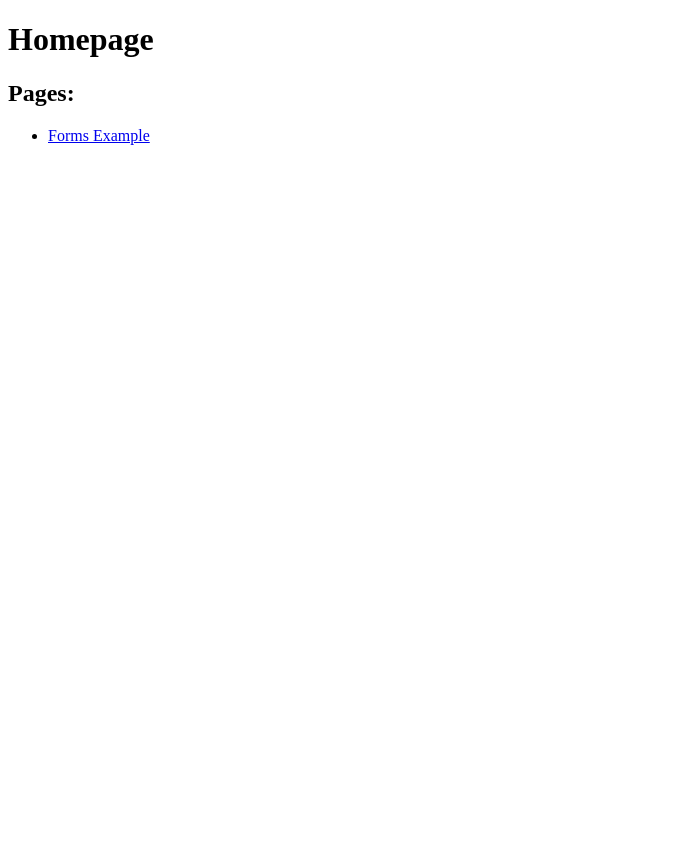
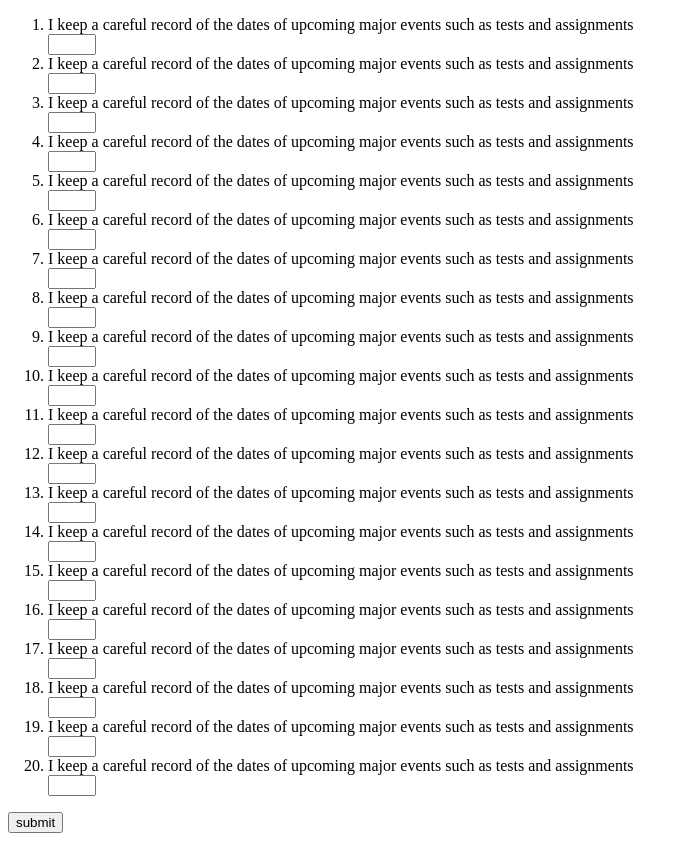
Before and after one commit to alexanderqbos/LernsTimeManagmentQuiz, a plain HTML site: page index.html in a window 1280 px wide. Shown: the whole page, without its empty margins (0-688 px from the left). Before the commit the page ends 800 px from the top, so only its background shows below. Drawn offline with Linux system fonts and the light colour scheme.

Commit message:
FileUpdates for UWO quiz

```diff
--- a/index.html
+++ b/index.html
@@ -2,15 +2,98 @@
 <html lang="en">
 <head>
     <meta charset="UTF-8">
-    <title>Alexander Bos Profile Page</title>
+    <title>Alexander Bos - Time Management Self Assessment</title>
+    <script src="script.js"></script>
 </head>
 <body>
-    <div>
-    <h1>Homepage</h1>
-    <h2>Pages:</h2>
-    <ul>
-        <li><a href="Forms.html">Forms Example</a></li>
-    </ul>
+    <div id="container">
+        <form id="TMSAform" name="TMSAform">
+            <ol>
+            <div class="Question">
+                <li>I keep a careful record of the dates of upcoming major events such as tests and assignments</li>
+                <input type="number" required name="q1" min="0" max="5">
+            </div>
+                <div class="Question">
+                    <li>I keep a careful record of the dates of upcoming major events such as tests and assignments</li>
+                    <input type="number" required name="q2" min="0" max="5">
+                </div>
+                <div class="Question">
+                    <li>I keep a careful record of the dates of upcoming major events such as tests and assignments</li>
+                    <input type="number" required name="q3" min="0" max="5">
+                </div>
+                <div class="Question">
+                    <li>I keep a careful record of the dates of upcoming major events such as tests and assignments</li>
+                    <input type="number" required name="q4" min="0" max="5">
+                </div>
+                <div class="Question">
+                    <li>I keep a careful record of the dates of upcoming major events such as tests and assignments</li>
+                    <input type="number" required name="q5" min="0" max="5">
+                </div>
+                <div class="Question">
+                    <li>I keep a careful record of the dates of upcoming major events such as tests and assignments</li>
+                    <input type="number" required name="q6" min="0" max="5">
+                </div>
+                <div class="Question">
+                    <li>I keep a careful record of the dates of upcoming major events such as tests and assignments</li>
+                    <input type="number" required name="q7" min="0" max="5">
+                </div>
+                <div class="Question">
+                    <li>I keep a careful record of the dates of upcoming major events such as tests and assignments</li>
+                    <input type="number" required name="q8" min="0" max="5">
+                </div>
+                <div class="Question">
+                    <li>I keep a careful record of the dates of upcoming major events such as tests and assignments</li>
+                    <input type="number" required name="q9" min="0" max="5">
+                </div>
+                <div class="Question">
+                    <li>I keep a careful record of the dates of upcoming major events such as tests and assignments</li>
+                    <input type="number" required name="q10" min="0" max="5">
+                </div>
+                <div class="Question">
+                    <li>I keep a careful record of the dates of upcoming major events such as tests and assignments</li>
+                    <input type="number" required name="q11" min="0" max="5">
+                </div>
+                <div class="Question">
+                    <li>I keep a careful record of the dates of upcoming major events such as tests and assignments</li>
+                    <input type="number" required name="q12" min="0" max="5">
+                </div>
+                <div class="Question">
+                    <li>I keep a careful record of the dates of upcoming major events such as tests and assignments</li>
+                    <input type="number" required name="q13" min="0" max="5">
+                </div>
+                <div class="Question">
+                    <li>I keep a careful record of the dates of upcoming major events such as tests and assignments</li>
+                    <input type="number" required name="q14" min="0" max="5">
+                </div>
+                <div class="Question">
+                    <li>I keep a careful record of the dates of upcoming major events such as tests and assignments</li>
+                    <input type="number" required name="q15" min="0" max="5">
+                </div>
+                <div class="Question">
+                    <li>I keep a careful record of the dates of upcoming major events such as tests and assignments</li>
+                    <input type="number" required name="q16" min="0" max="5">
+                </div>
+                <div class="Question">
+                    <li>I keep a careful record of the dates of upcoming major events such as tests and assignments</li>
+                    <input type="number" required name="q17" min="0" max="5">
+                </div>
+                <div class="Question">
+                    <li>I keep a careful record of the dates of upcoming major events such as tests and assignments</li>
+                    <input type="number" required name="q18" min="0" max="5">
+                </div><div class="Question">
+                    <li>I keep a careful record of the dates of upcoming major events such as tests and assignments</li>
+                    <input type="number" required name="q19" min="0" max="5">
+                </div>
+                <div class="Question">
+                    <li>I keep a careful record of the dates of upcoming major events such as tests and assignments</li>
+                    <input type="number" required name="q20" min="0" max="5">
+                </div>
+            </ol>
+            <input type="button" value="submit" onclick="completeForm()">
+        </form>
+        <div id="result">
+            <p id="answer"></p>
+        </div>
     </div>
 </body>
 </html>
```
Also changed, not shown: Forms.html (deleted, +0 -83 lines).
